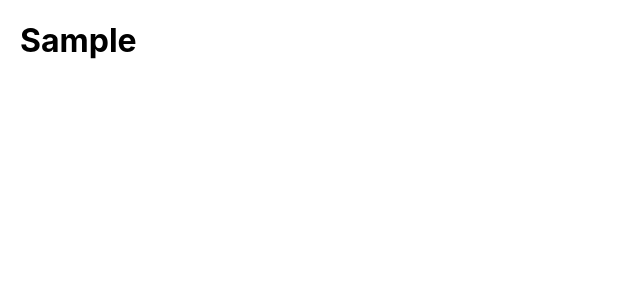
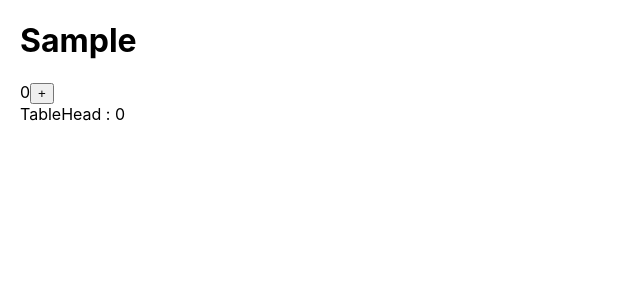
Before and after one commit to axisj/axboot-datagrid, a Next.js app: page / in a window 1280 px wide. Shown: the top 300 px of the page, without its empty margins (0-640 px from the left). Built offline with nearby package versions, Linux system fonts and the light colour scheme.

Commit message:
store test

```diff
--- /dev/null
+++ b/examples/BasicExample.tsx
@@ -0,0 +1,16 @@
+import * as React from "react";
+import styled from "@emotion/styled";
+import {RFTable} from "../react-frame-table";
+
+interface Props {
+}
+
+function BasicExample(props: Props) {
+  return <Container>
+    <RFTable/>
+  </Container>;
+}
+
+const Container = styled.div``;
+
+export default BasicExample;
--- a/package.json
+++ b/package.json
@@ -24,10 +24,11 @@
   },
   "dependencies": {
     "react": "^18.2.0",
-    "react-dom": "^18.2.0"
+    "react-dom": "^18.2.0",
+    "zustand": "^4.1.1",
+    "@emotion/styled": "^11.10.4"
   },
   "devDependencies": {
-    "@emotion/styled": "^11.10.0",
     "@testing-library/jest-dom": "^5.16.5",
     "@testing-library/react": "^13.4.0",
     "@types/node": "18.7.13",
--- a/pages/index.tsx
+++ b/pages/index.tsx
@@ -3,6 +3,10 @@ import Head from 'next/head';
 import {Container} from '../styles/Layouts';
 import dynamic from 'next/dynamic';
 import styled from '@emotion/styled';
+
+const DBasicExample = dynamic(() => import('../examples/BasicExample'), {
+  ssr: false,
+});
 
 const Home: NextPage = () => {
   return (
@@ -15,7 +19,7 @@ const Home: NextPage = () => {
 
       <Container>
         <h1>Sample</h1>
-
+        <DBasicExample/>
       </Container>
     </PageContainer>
   );
--- /dev/null
+++ b/react-frame-table/RFTable.tsx
@@ -0,0 +1,14 @@
+import * as React from 'react';
+import {createAppStore, Provider} from './store';
+import Table from "./components/Table";
+
+interface Props {
+}
+
+export function RFTable(props: Props) {
+  return (
+    <Provider createStore={createAppStore}>
+      <Table/>
+    </Provider>
+  );
+}
--- /dev/null
+++ b/react-frame-table/components/Table.tsx
@@ -0,0 +1,29 @@
+import * as React from 'react';
+import styled from '@emotion/styled';
+import {useStore} from '../store';
+import TableHead from "./TableHead";
+
+interface Props {
+}
+
+function Table(props: Props) {
+  const state = useStore();
+  return (
+    <Container>
+      {state.bears}
+      <button
+        onClick={() => {
+          state.increasePopulation();
+        }}
+      >
+        +
+      </button>
+
+      <TableHead/>
+    </Container>
+  );
+}
+
+const Container = styled.div``;
+
+export default Table;
--- /dev/null
+++ b/react-frame-table/components/TableHead.tsx
@@ -0,0 +1,14 @@
+import * as React from 'react';
+import styled from '@emotion/styled';
+import { useStore } from '../store';
+
+interface Props {}
+
+function TableHead(props: Props) {
+  const state = useStore();
+  return <Container>TableHead : {state.bears}</Container>;
+}
+
+const Container = styled.div``;
+
+export default TableHead;
--- /dev/null
+++ b/react-frame-table/index.tsx
@@ -0,0 +1,2 @@
+export * from './RFTable';
+export * from './types';
--- /dev/null
+++ b/react-frame-table/store/createAppStore.ts
@@ -0,0 +1,24 @@
+import create, {StoreApi} from 'zustand';
+import createContext from 'zustand/context';
+
+export interface AppModel {
+  bears: number;
+}
+
+export interface AppActions {
+  increasePopulation: () => void;
+  removeAllBears: () => void;
+}
+
+export interface AppStore extends AppModel, AppActions {
+}
+
+export const createAppStore = () =>
+  create<AppStore>(set => ({
+    bears: 0,
+    increasePopulation: () => set(state => ({bears: state.bears + 1})),
+    removeAllBears: () => set({bears: 0}),
+  }));
+
+const {Provider, useStore} = createContext<StoreApi<AppStore>>();
+export {Provider, useStore};
--- /dev/null
+++ b/react-frame-table/store/index.ts
@@ -0,0 +1 @@
+export * from './createAppStore';
--- /dev/null
+++ b/react-frame-table/types.ts
@@ -0,0 +1,26 @@
+type Direction = "left" | "center" | "right";
+type Size = "small" | "medium" | "large";
+
+export interface RFTableColumn {
+  key: string | string[];
+  label: string;
+  width?: number;
+  align?: Direction;
+}
+
+export interface RFTableColumnGroup {
+  label: string;
+  colspan: number;
+}
+
+export type RFTableDataItem = {
+  values: Record<string, any>;
+  status?: string;
+  selected?: boolean;
+}
+
+export interface RFTableProps {
+  data: RFTableDataItem[];
+  columns: RFTableColumn[];
+  columnsGroup: RFTableColumnGroup[];
+}
```
Also changed, not shown: 1 other file (tests, documents, lock files or other folders).
